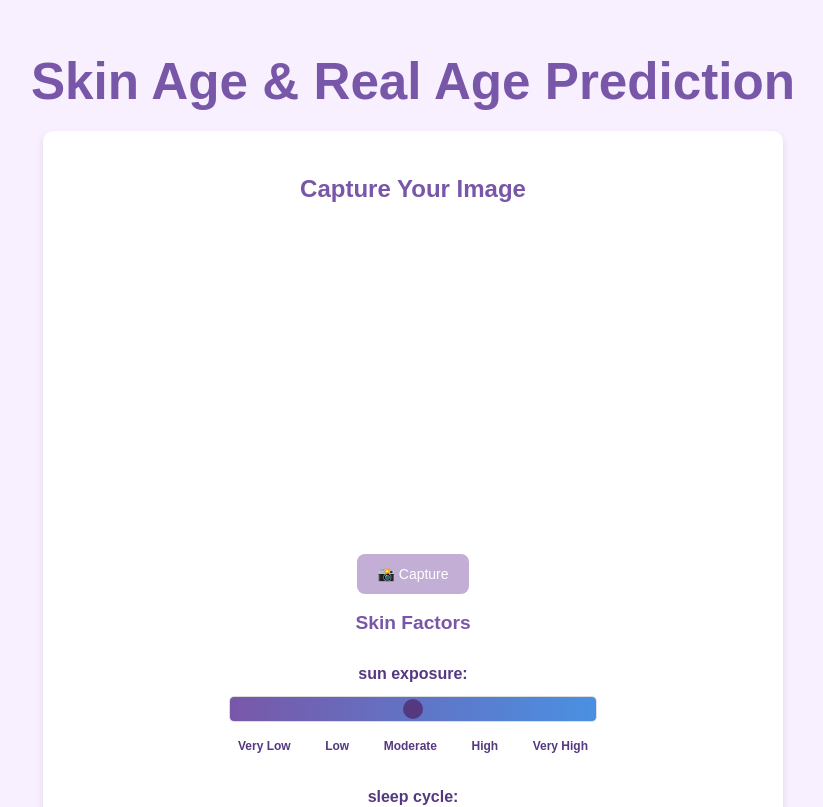
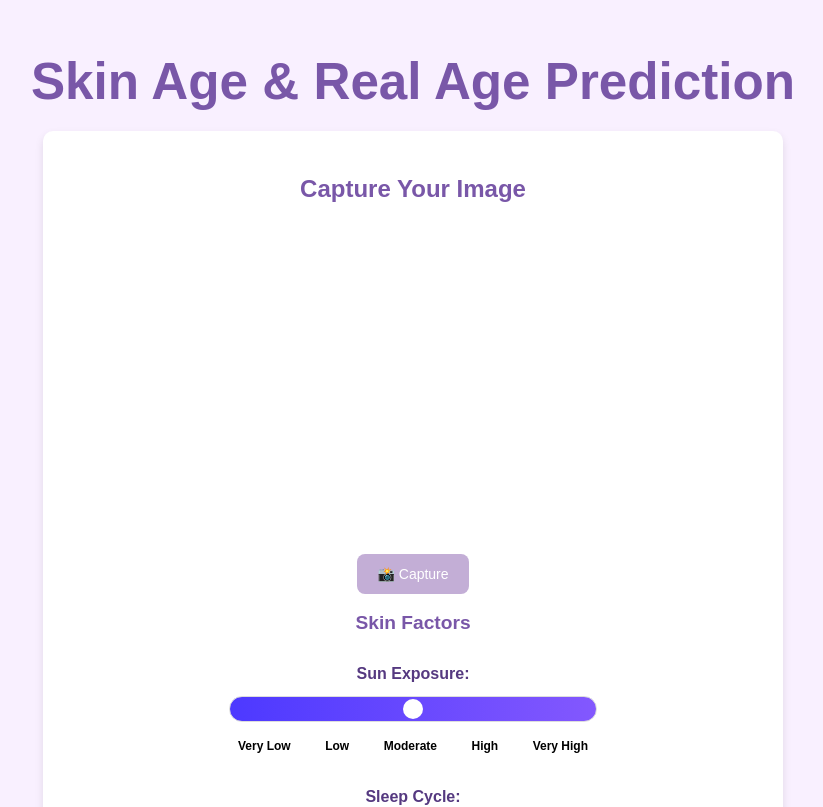
Before and after one commit to Iamsamiksha/skin-analysis, a React (Vite) app in the folder frontend/: page / in a window 1280 px wide. Shown: the top 807 px of the page, without its empty margins (227-1050 px from the left). Built offline with nearby package versions, Linux system fonts and the light colour scheme; no server answers.

Commit message:
slider added

```diff
--- a/frontend/src/components/SkinAgePredictor.css
+++ b/frontend/src/components/SkinAgePredictor.css
@@ -119,10 +119,7 @@
     border-radius: 10px;
     margin-top: 15px;
     font-weight: bold;
-}
-
-
-.factor-container {
+}.factor-container {
     display: flex;
     flex-direction: column;
     align-items: center;
@@ -151,8 +148,8 @@
     -webkit-appearance: none;
     appearance: none;
     height: 8px;
-    background: linear-gradient(90deg, #7957a8, #4A90E2);
-    border-radius: 5px;
+    background: linear-gradient(90deg, #4d39ff, #8358fe);
+    border-radius: 50px;  /* Rounded ends */
     outline: none;
     transition: 0.3s ease-in-out;
     cursor: pointer;
@@ -164,14 +161,14 @@
     appearance: none;
     width: 20px;
     height: 20px;
-    background-color: #553980;
+    background-color: #ffffff; /* White color for the moving circle */
     border-radius: 50%;
     cursor: pointer;
     transition: 0.2s;
 }
 
 .factor-slider::-webkit-slider-thumb:hover {
-    background-color: #4A90E2;
+    background-color: #f0f0f0;
 }
 
 /* Static labels below the slider */
@@ -180,7 +177,7 @@
     justify-content: space-between;
     width: 100%;
     font-size: 12px;
-    color: #553980;
+    color: #000000; /* Black labels */
     font-weight: bold;
     margin-top: 5px;
 }
--- a/frontend/src/components/SkinAgePredictor.jsx
+++ b/frontend/src/components/SkinAgePredictor.jsx
@@ -117,32 +117,38 @@ const SkinAgePredictor = () => {
                 <img ref={capturedImageRef} style={{ display: "none" }} alt="Captured" />
                 </div>
 <h3>Skin Factors</h3>
-            {["sun_exposure", "sleep_cycle", "diet_level", "stress_level", "water_intake"].map((factor) => (
-                <div className="factor-container" key={factor}>
-                    <label>{factor.replace("_", " ")}:</label>
+{[
+    { key: "Sun_Exposure", labels: ["Very Low", "Low", "Moderate", "High", "Very High"] },
+    { key: "Sleep_Cycle", labels: ["Very Poor", "Inadequate", "Irregular", "Good", "Excellent"] },
+   { key: "Diet_Level", labels: ["Unhealthy", "Not Balanced", "Moderate", "Healthy", "Excellent"] }
+,
+    { key: "Stress_Level", labels: ["Very High", "High", "Moderate", "Low", "Very Low"] },
+    { key: "Water_Intake", labels: ["Insufficient", "Low", "Moderate", "Adequate", "Well Hydrated"] }
+].map(({ key, labels }) => (
+    <div className="factor-container" key={key}>
+        <label>{key.replace("_", " ")}:</label>
         <div className="slider-container">
             {/* Slider Input */}
             <input
                 type="range"
-                            name={factor}
+                name={key}
                 min="0"
                 max="4"
                 step="1"
-                            value={skinFactors[factor]}
-                            onChange={(e) => handleChange(e, factor)}
+                value={skinFactors[key]}
+                onChange={(e) => handleChange(e, key)}
                 className="factor-slider"
             />
-                        {/* Static Labels Below */}
+            {/* Custom Static Labels Below */}
             <div className="slider-labels">
-                            <span>Very Low</span>
-                            <span>Low</span>
-                            <span>Moderate</span>
-                            <span>High</span>
-                            <span>Very High</span>
+                {labels.map((label, index) => (
+                    <span key={index}>{label}</span>
+                ))}
             </div>
         </div>
     </div>
 ))}
+
 
             <button onClick={handlePrediction} className="predict-button">🔍 Predict Age</button>
             {showPredicted && (
```
Lines whose indentation alone changed are shown as unchanged.
